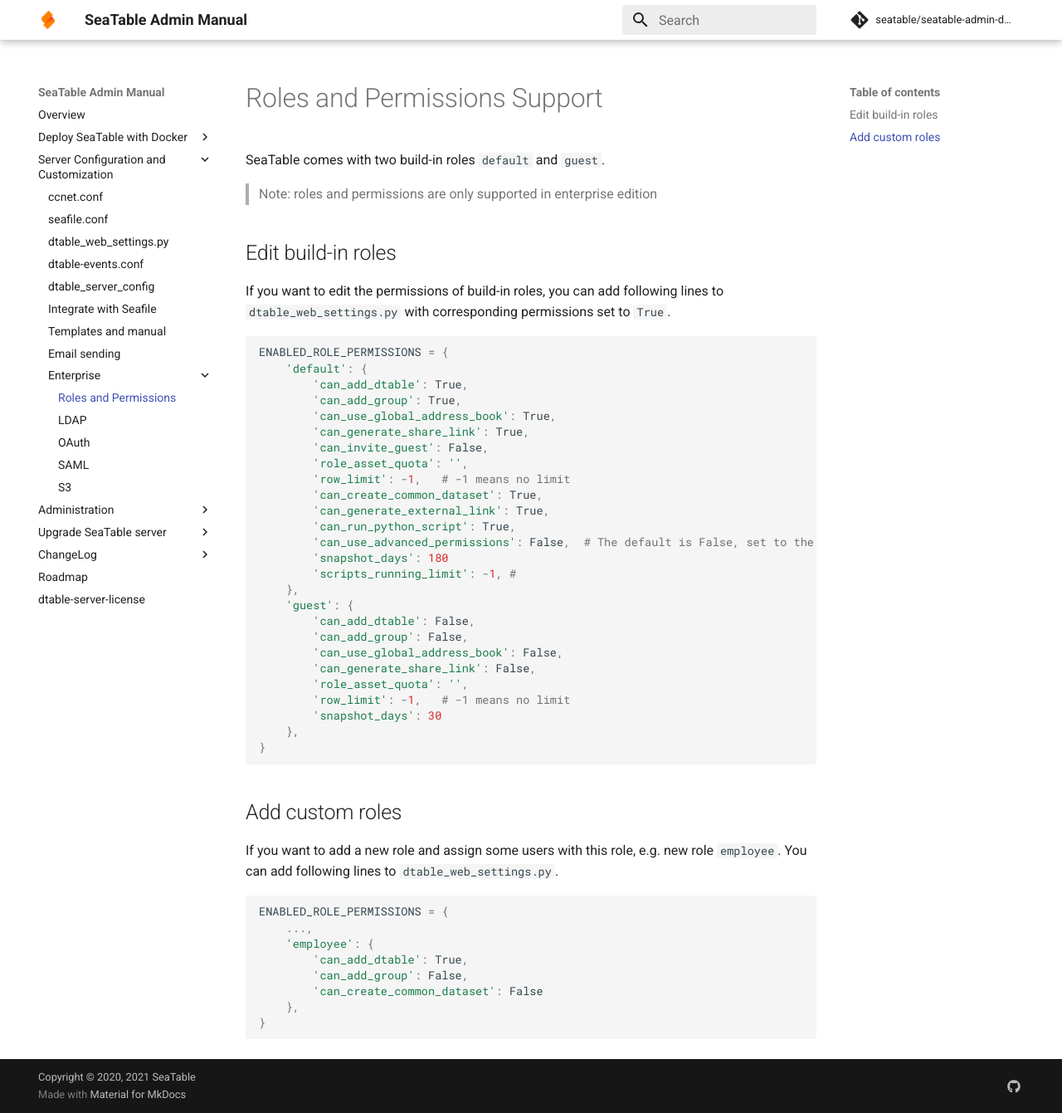
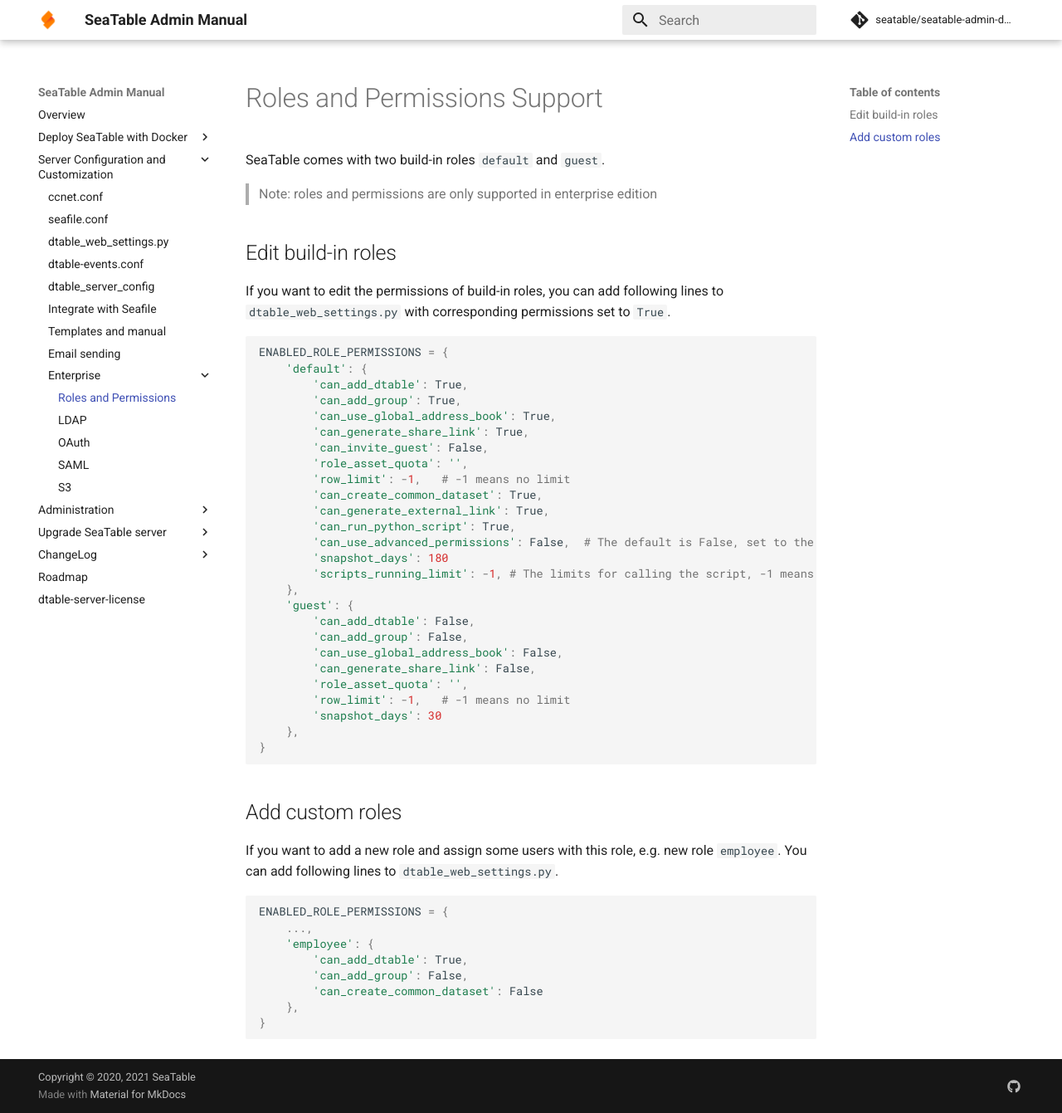
Before and after one commit to seatable/seatable-admin-docs, an MkDocs documentation site: the page built from manual/config/enterprise/roles_permissions.md, in a window 1280 px wide and 1341 px high. Shown: the whole window at 83% size. Built offline with MkDocs 1.6.1 and Material for MkDocs 9.7.7, drawn with Linux system fonts in a browser that asks for light colours; comment, search, counter and statistics services are not loaded.

Commit message:
Update roles_permissions.md

```diff
--- a/manual/config/enterprise/roles_permissions.md
+++ b/manual/config/enterprise/roles_permissions.md
@@ -23,7 +23,7 @@
         'can_run_python_script': True,
         'can_use_advanced_permissions': False,  # The default is False, set to the True to enable advanced permissions, such as view sharing and column permissions
         'snapshot_days': 180
-        'scripts_running_limit': -1, #
+        'scripts_running_limit': -1, # The limits for calling the script, -1 means no limit
     },
     'guest': {
         'can_add_dtable': False,
```
